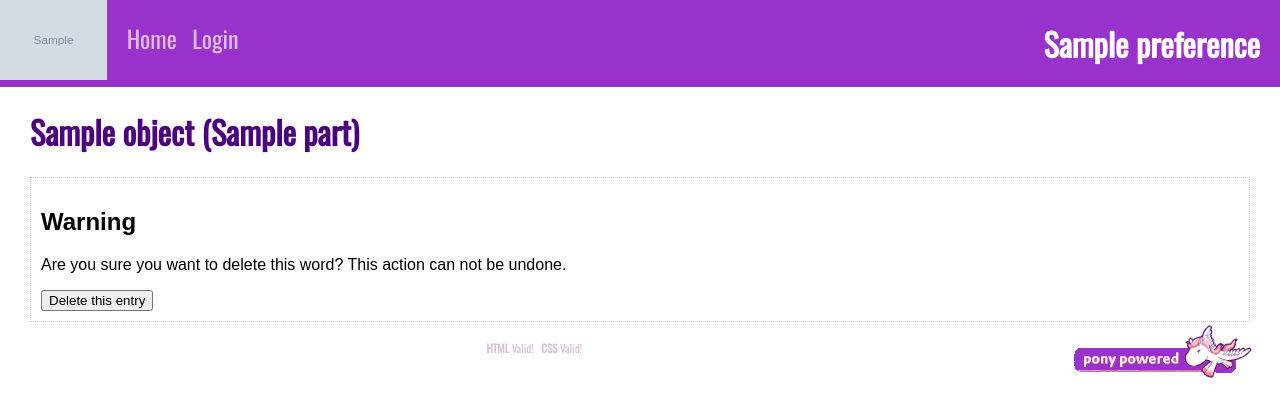
After one commit to gctaa/ourdictionary, a Django app: template templates/wordviewer/wordentry_delete.html in a window 1280 px wide. The commit adds this page. Shown: the top 417 px of the page. Run offline with Django 3.2, Linux system fonts and the light colour scheme; the template is opened without the code that fills it: most values are stand-ins (such as "Sample title", 1, 10 or a date in 2020); grey boxes marked "Sample" are stand-in pictures; some libraries are stand-ins or nearby versions.

Commit message:
Added ability to delete entries via the main site.
User must have permission 'wordviewer.delete_entry' to access this feature.

```diff
--- /dev/null
+++ b/templates/wordviewer/wordentry_delete.html
@@ -0,0 +1,12 @@
+{% extends "base.html" %}
+
+{% block heading %}<h1 id="word">{{object.name}} <span>({{object.part}})</span></h1>{% endblock %}
+
+{% block content %}
+<h2>Warning</h2>
+<p>Are you sure you want to delete this word? This action can not be undone.</p>
+
+<form action="" method="post">{% csrf_token %}
+<input type="submit" value="Delete this entry">
+</form>
+{% endblock %}
--- a/templates/wordviewer/wordentry_detail.html
+++ b/templates/wordviewer/wordentry_detail.html
@@ -34,6 +34,7 @@
 
 {% block footer %}
 {% if user.is_authenticated %}<a id="button" href="/update_entry/{{object.id}}">Edit this entry</a>{% endif %}
+{% if perms.wordviewer.delete_entry %}<a id="button" href="/delete_entry/{{object.id}}">Delete this entry</a>{% endif %}
 <span>Created by {{object.user_creator.get_full_name}} on {{object.date_created}}</span>
 <span>Last Modified by {{object.user_last_modified.get_full_name}} on {{object.date_modified}}</span><br>
 {% endblock %}
--- a/urls.py
+++ b/urls.py
@@ -1,9 +1,8 @@
 from django.conf.urls.defaults import patterns, include, url
 from django.conf import settings
-from django.views.generic import CreateView, ListView, DetailView, RedirectView
+from django.views.generic import CreateView, ListView, DetailView, RedirectView, DeleteView
 from wordviewer.models import WordEntry
-from wordviewer.views import (register, WordEntryCreationView,
-    WordEntryUpdateView, UserListView, UserProfileView, SitePreferencesUpdateView)
+from wordviewer.views import (register, WordEntryCreationView, WordEntryUpdateView, WordEntryDeletionView, UserListView, UserProfileView, SitePreferencesUpdateView)
 from django.contrib.auth.decorators import login_required
 from django.contrib.auth.views import login, logout
 from django.contrib.auth.models import User
@@ -17,6 +16,7 @@ urlpatterns = patterns('',
     url(r'^$', RedirectView.as_view(url="/words/")),
     url(r'^create_entry/$', WordEntryCreationView.as_view(template_name="wordviewer/wordentry_form.html")),
     url(r'^update_entry/(?P<pk>\d+)/$', WordEntryUpdateView.as_view(template_name="wordviewer/wordentry_update.html")),
+    url(r'^delete_entry/(?P<pk>\d+)/$', WordEntryDeletionView.as_view(template_name="wordviewer/wordentry_delete.html")),
     url(r'^words/$', ListView.as_view(model=WordEntry, queryset=WordEntry.objects.order_by('name'))),
     url(r'^words/(?P<pk>\d+)/$', DetailView.as_view(model=WordEntry)),
     url(r'^register/$', register),
```
Also changed, not shown: wordviewer/views.py (+9 -1 lines).
